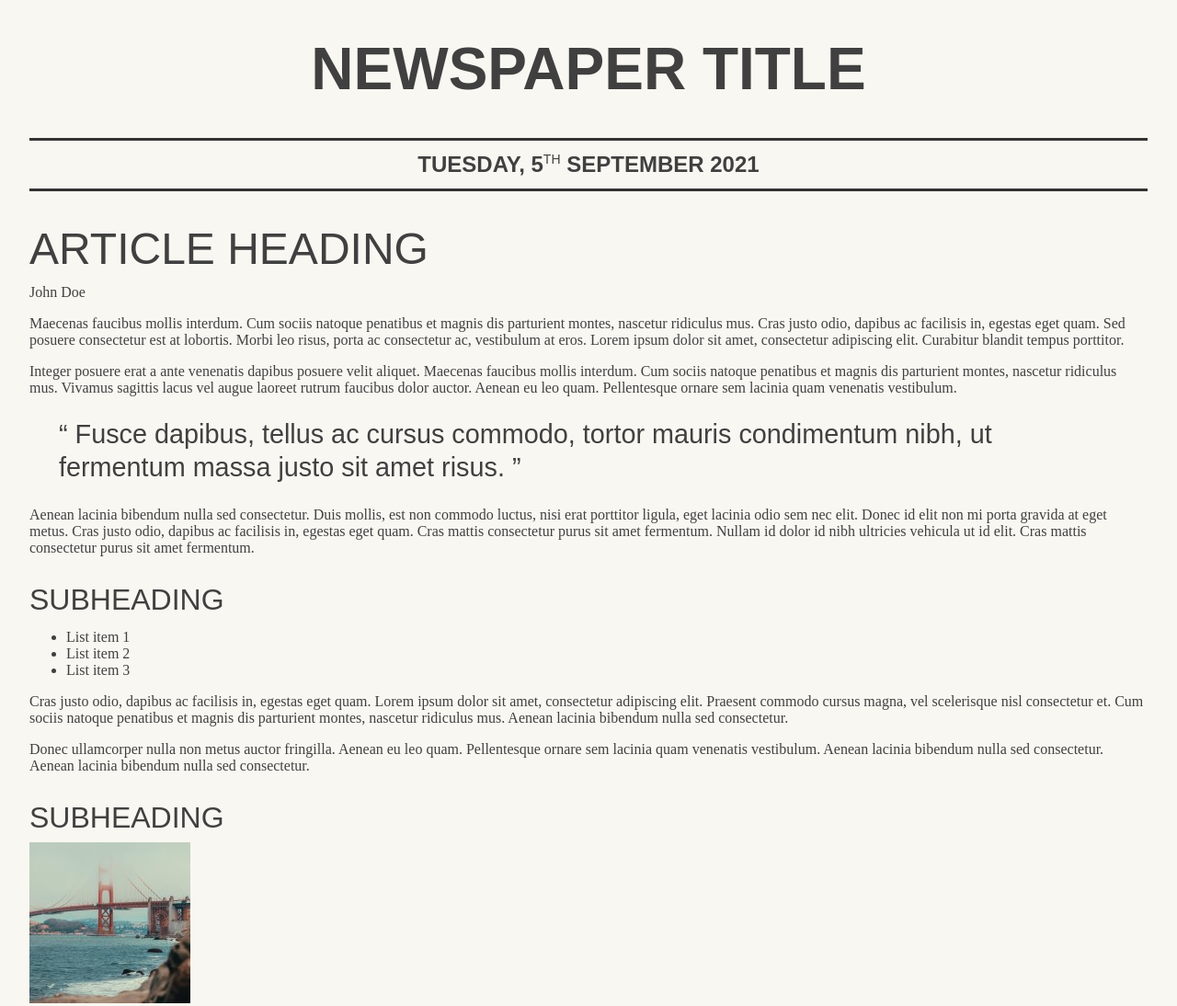
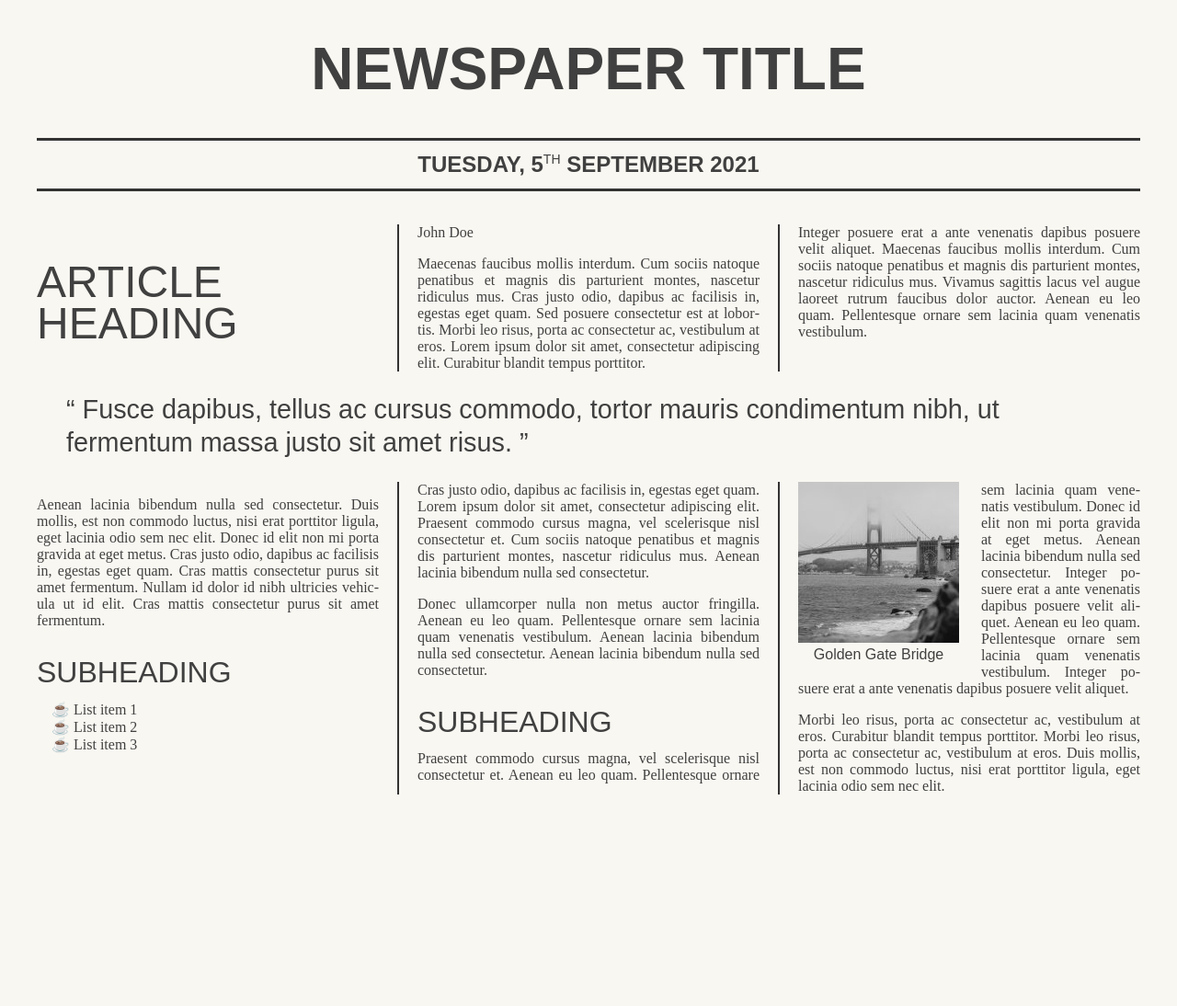
Before and after one commit to rologos/TinyCSSprojects, a plain HTML site: page ch4-newspaper/index.html in a window 1280 px wide. Shown: the top 1094 px of the page at 92% size. After the commit the page ends 864 px from the top, so only its background shows below. Drawn offline with Linux system fonts and the light colour scheme; a web font is replaced by a local one.

Commit message:
add columns, responsive layout

```diff
--- a/ch4-newspaper/index.html
+++ b/ch4-newspaper/index.html
@@ -52,7 +52,10 @@
       venenatis vestibulum. Aenean lacinia bibendum nulla sed consectetur. Aenean lacinia bibendum nulla sed
       consectetur.</p>
     <h3>Subheading</h3>
-    <img src="./image.jpg" alt="" >
+    <figure>
+        <img src="./image.jpg" alt="" onerror="this.style.display='none'" />
+        <figcaption>Golden Gate Bridge</figcaption>
+      </figure>
     <p>Praesent commodo cursus magna, vel scelerisque nisl consectetur et. Aenean eu leo quam. Pellentesque ornare sem
       lacinia quam venenatis vestibulum. Donec id elit non mi porta gravida at eget metus. Aenean lacinia bibendum
       nulla sed consectetur. Integer
--- a/ch4-newspaper/styles.css
+++ b/ch4-newspaper/styles.css
@@ -1,10 +1,13 @@
 @import url('https:/ /fonts.googleapis.com/css2? family=Oswald:wght@400;700&family=PT+Serif&display=swap');
 
+html { background-color: #f9f7f1 }
+
 body {
-    background-color: #f9f7f1;
     font-family: 'PT Serif', serif;
     color: #404040;
     padding: 0 24px;
+    max-width: 1200px;
+    margin: 0 auto;
 }
 
 h1 {
@@ -57,3 +60,45 @@ blockquote::before {
 blockquote::after {
     content: close-quote;
 }
+
+@counter-style emoji {
+    symbols: "\2615";
+    system: cyclic;
+    suffix: " ";
+}
+
+article ul {
+    list-style: emoji;
+}
+
+img {
+    filter: grayscale(100%)
+}
+
+figure {
+    margin: 0 0 12px 0;
+    text-align: center;
+    break-inside: avoid;
+    float: left;
+    margin-right: 24px;
+  }
+  figcaption {
+    font-family: 'Oswald', sans-serif;
+  }
+
+  @media(min-width: 955px) {
+    article {
+      column-count: 3;
+      column-rule: 2px solid #333333;
+      column-gap: 42px;
+      margin-top: 36px;
+    }
+
+    blockquote {
+        column-span: all;
+    }
+    p {
+        text-align: justify;
+        hyphens: auto;
+      }
+  }
```
